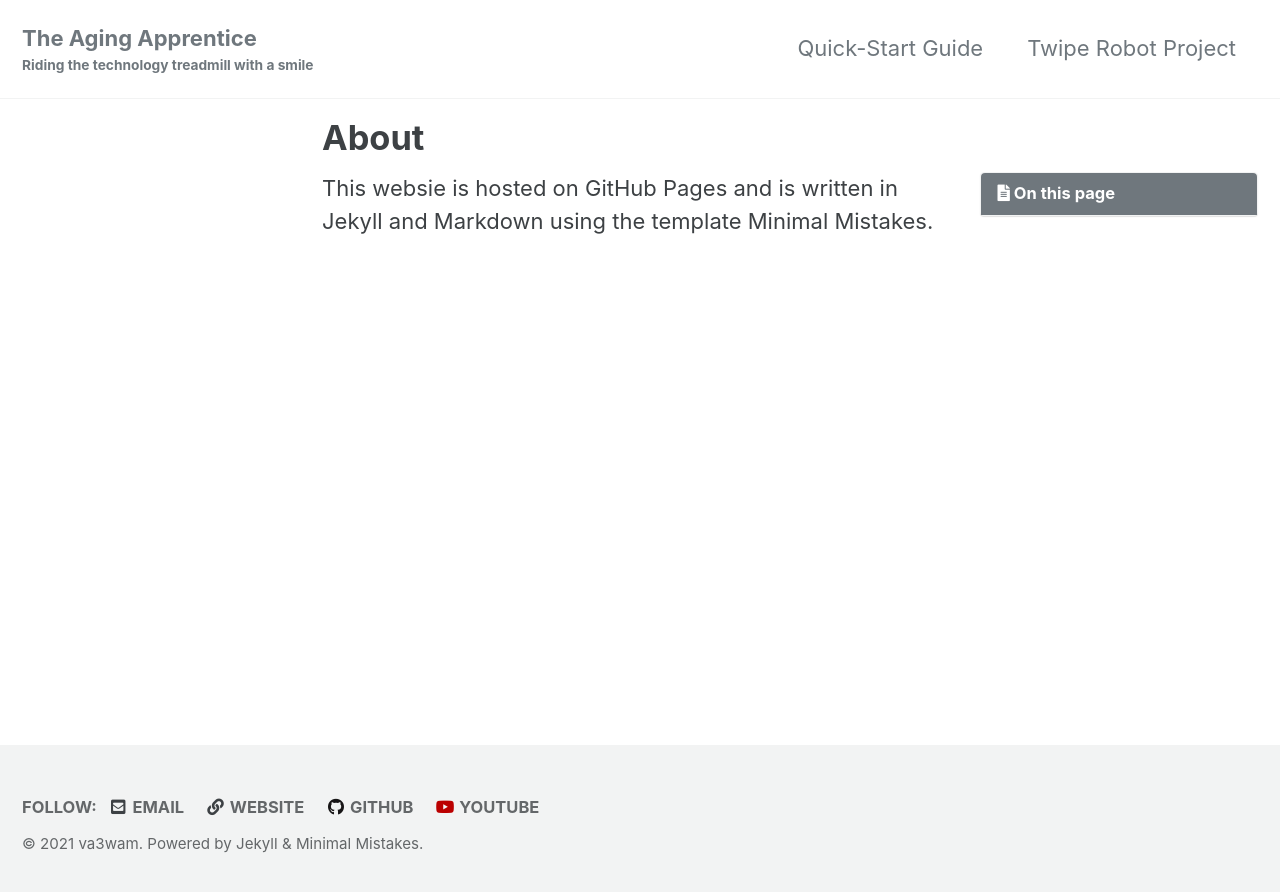
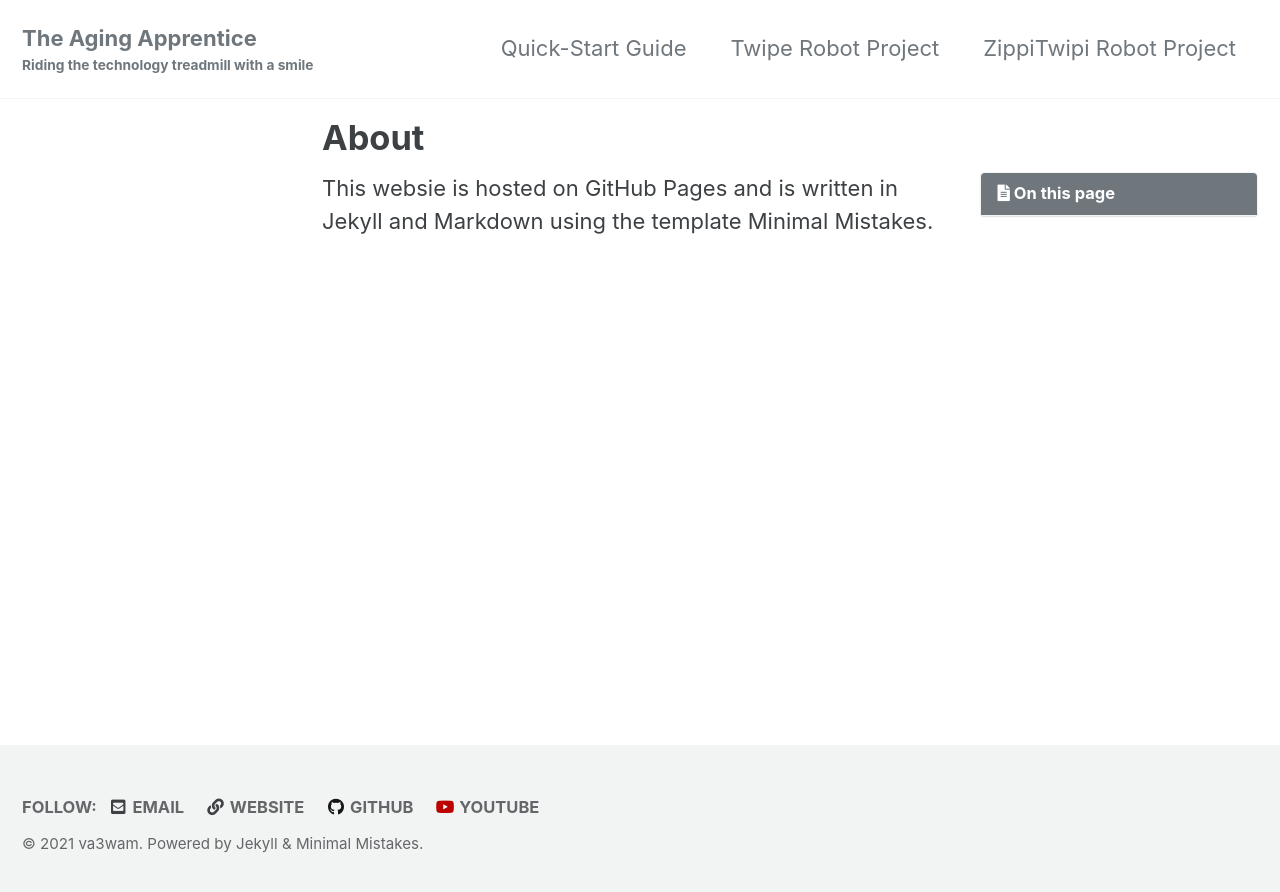
Before and after one commit to va3wam/va3wam.github.io, a Jekyll site: the page built from _pages/about.md, in a window 1280 px wide. Shown: the top 892 px of the page. Built offline with Jekyll 4.4.1, drawn with Linux system fonts in a browser that asks for light colours; cached includes are drawn as plain includes.

Commit message:
Update navigation.yml

```diff
--- a/_data/navigation.yml
+++ b/_data/navigation.yml
@@ -4,3 +4,5 @@ main:
     url: https://mmistakes.github.io/minimal-mistakes/docs/quick-start-guide/
   - title: "Twipe Robot Project"
     url: https://github.com/va3wam/TWIPe/wiki/
+  - title: "ZippiTwipi Robot Project"
+    url: https://github.com/va3wam/ZippiTwipi/wiki/
```
